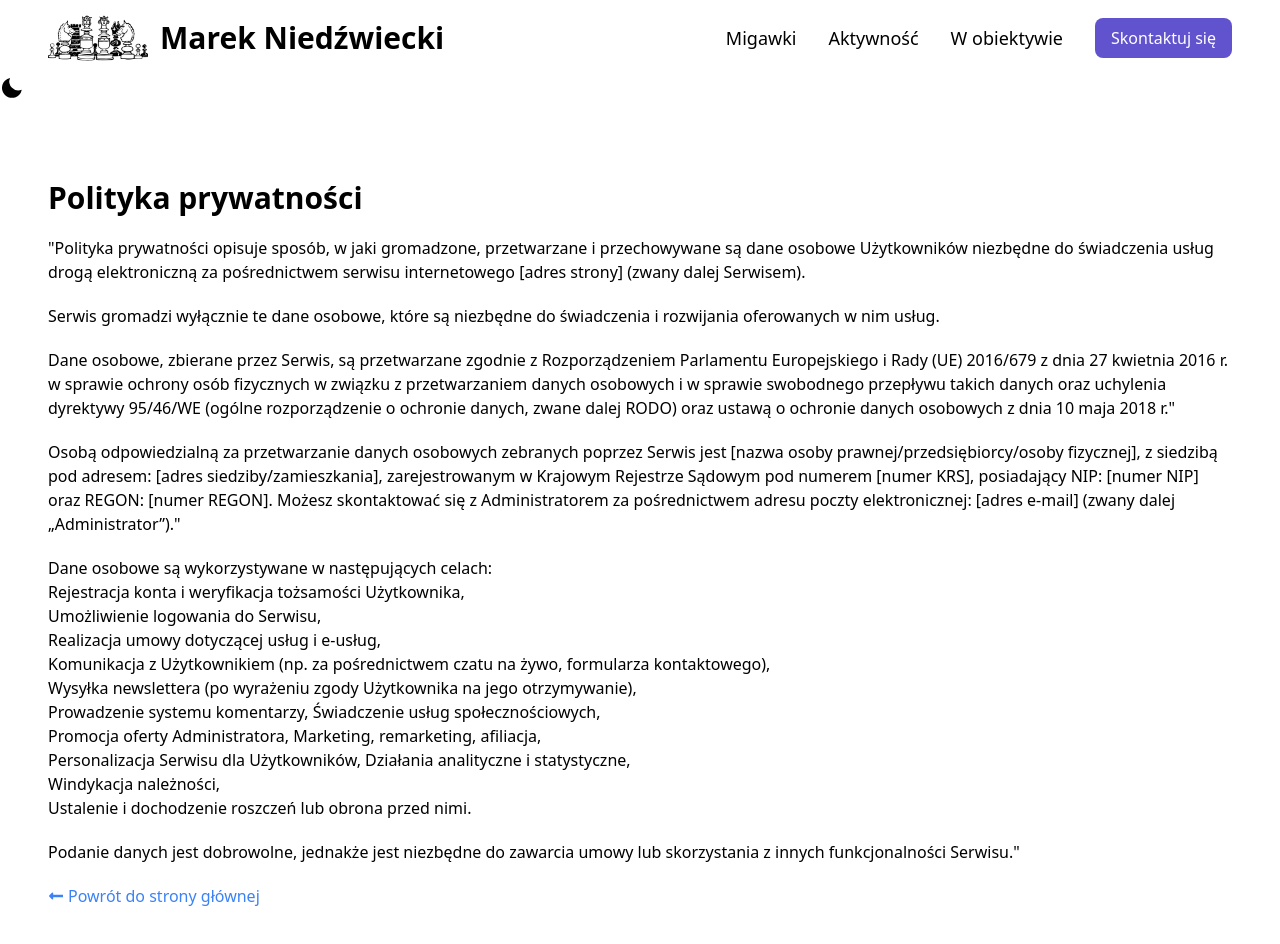
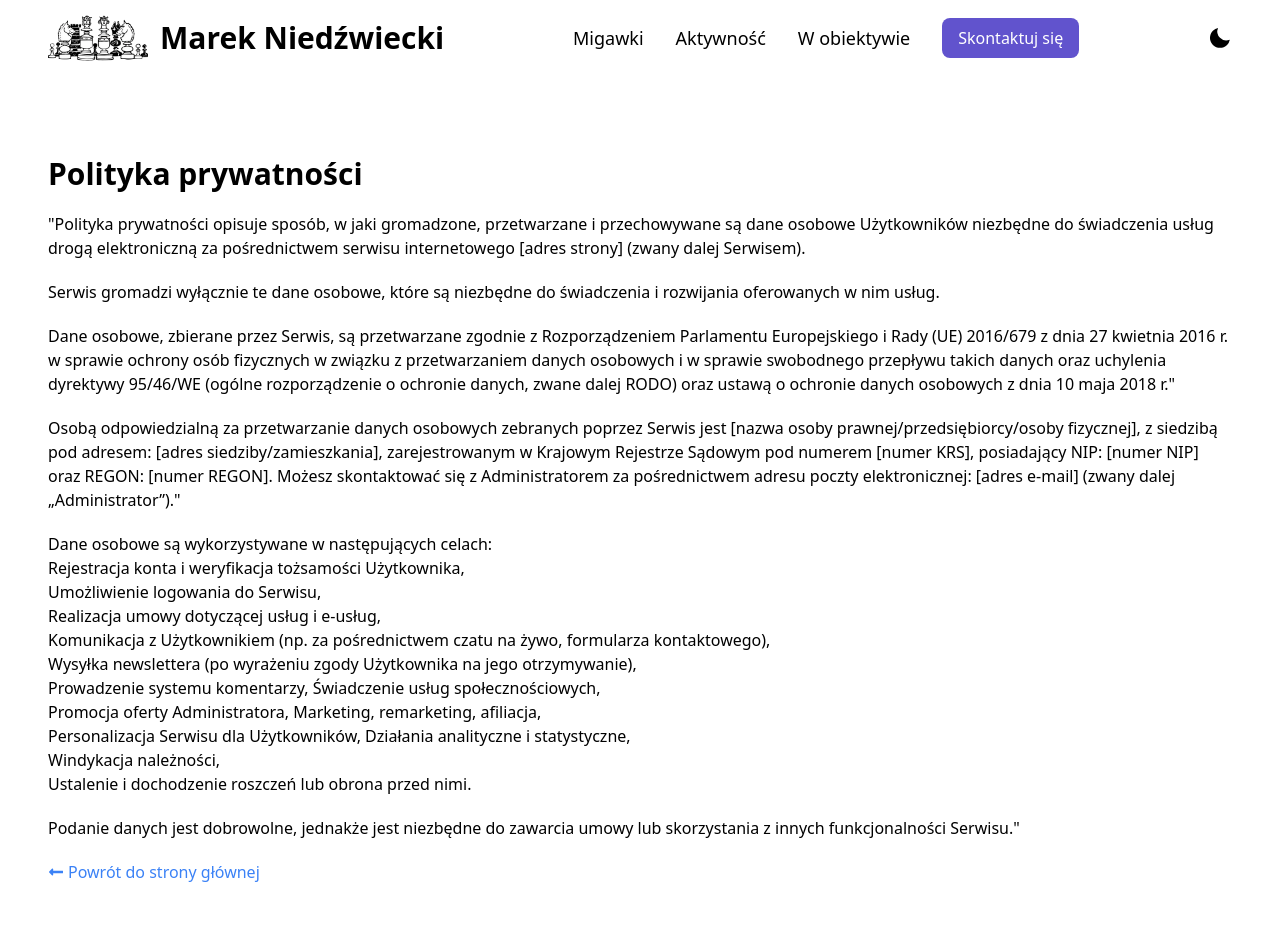
Before and after one commit to AdamBabinicz/niedzwiecki, a React (Vite) app: page /polityka-prywatnosci in a window 1280 px wide. Shown: the top 944 px of the page. Built offline with nearby package versions, Linux system fonts and the light colour scheme.

Commit message:
zmiana dark

```diff
--- a/src/components/Navbar/Navbar.jsx
+++ b/src/components/Navbar/Navbar.jsx
@@ -27,12 +27,11 @@ export const MenuLinks = [
 
 const Navbar = () => {
   const [showMenu, setShowMenu] = useState(false);
+  const [isPopupVisible, setIsPopupVisible] = useState(false); // Stan do kontrolowania widoczności pop-upa
 
   const toggleMenu = () => {
     setShowMenu(!showMenu);
   };
-
-  const [isPopupVisible, setIsPopupVisible] = useState(false); // Stan do kontrolowania widoczności pop-upa
 
   const handleShowPopup = () => {
     setIsPopupVisible(true); // Ustaw stan widoczności pop-upa na true po kliknięciu przycisku
@@ -75,9 +74,10 @@ const Navbar = () => {
                 </button>
               </ul>
             </div>
+            {/* DarkMode Button */}
+            <DarkMode />
             {/* Mobile View */}
             <div className="flex items-center gap-4 md:hidden">
-              <DarkMode />
               {showMenu ? (
                 <HiMenuAlt1
                   onClick={toggleMenu}
@@ -104,7 +104,6 @@ const Navbar = () => {
         />
       )}
       {/* Renderuj komponent Popup tylko gdy isPopupVisible jest ustawione na true */}
-      <DarkMode />
     </>
   );
 };
```
